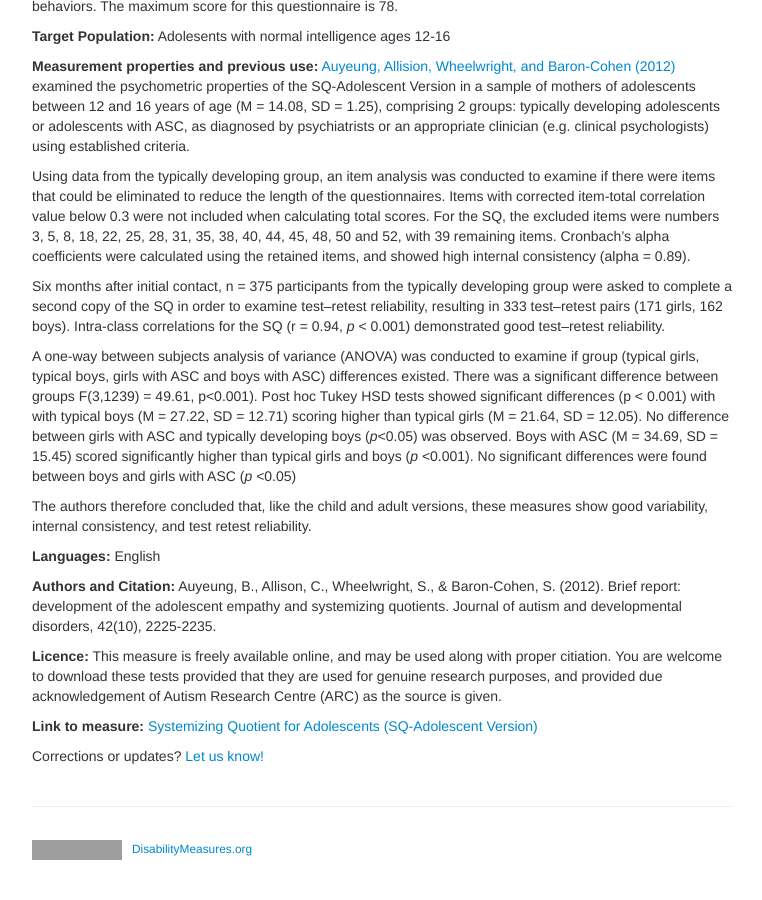
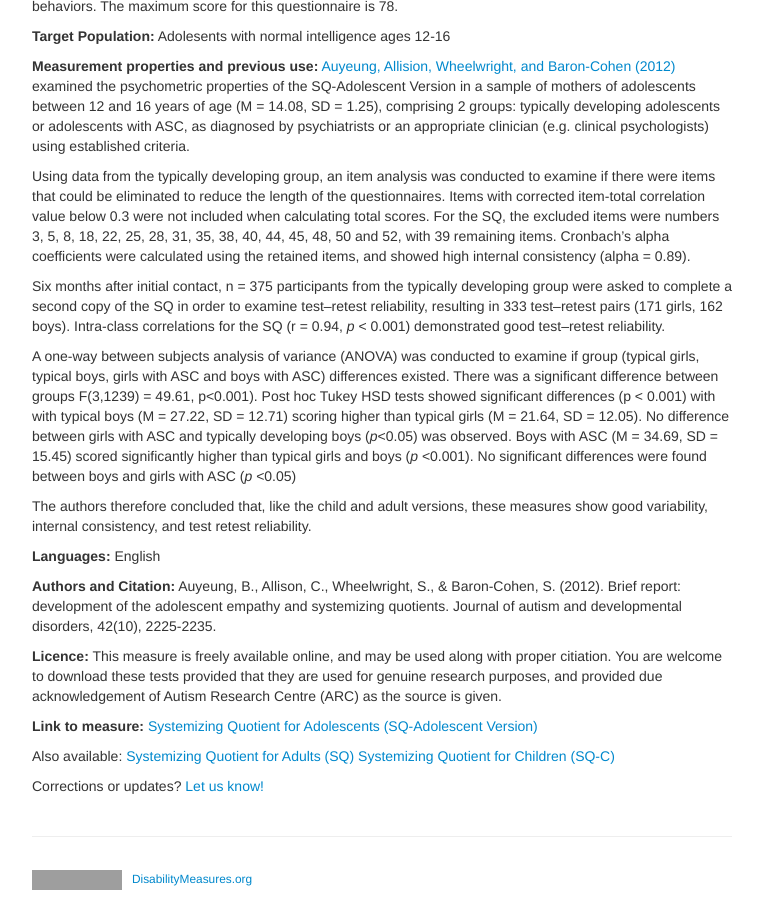
Before and after one commit to mjmaenner/disabilitymeasures, a Jekyll site: the page built from SQAdolescent/index.md, in a window 1280 px wide and 900 px high, scrolled down 596 px. Shown: the whole window, without its empty margins (258-1020 px from the left). Built offline with Jekyll 4.4.1, drawn with Linux system fonts in a browser that asks for light colours; before the commit the page ends 1466 px from its top, so only the background shows below that; grey boxes are pictures that could not be loaded.

Commit message:
added links to sq child and adult

```diff
--- a/SQAdolescent/index.md
+++ b/SQAdolescent/index.md
@@ -39,4 +39,8 @@ Auyeung, B., Allison, C., Wheelwright, S., & Baron-Cohen, S. (2012). Brief repor
 
 **Link to measure:** [Systemizing Quotient for Adolescents (SQ-Adolescent Version)](https://www.autismresearchcentre.com/arc_tests/)
 
+Also available:
+[Systemizing Quotient for Adults (SQ)](http://disabilitymeasures.org/SQ-Adult/)
+[Systemizing Quotient for Children (SQ-C)](http://disabilitymeasures.org/SQChild/)
+
 Corrections or updates? [Let us know!](http://disabilitymeasures.org/contact)
```
